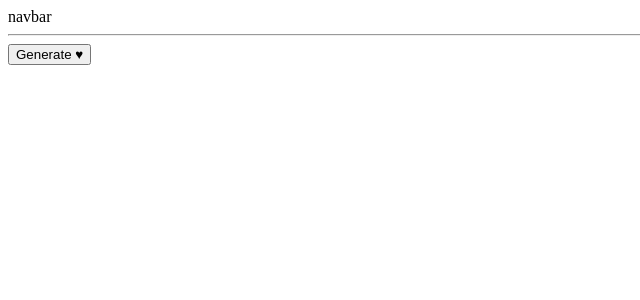
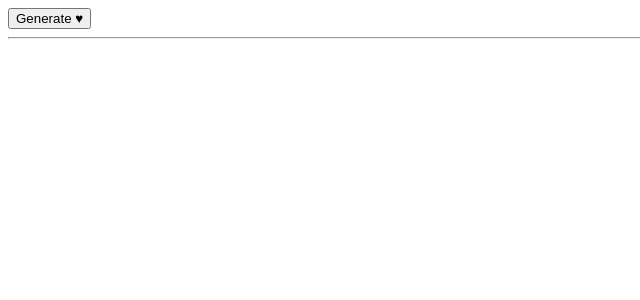
Before and after one commit to Lana-sloth/NPC-generator, an Angular app: page / in a window 1280 px wide. Shown: the top 300 px of the page, without its empty margins (0-640 px from the left). Built offline with nearby package versions, Linux system fonts and the light colour scheme.

Commit message:
Generate button moved to navbar component

```diff
--- a/src/app/character/character.component.ts
+++ b/src/app/character/character.component.ts
@@ -9,8 +9,7 @@ import { CharacterService } from './character.service';
   selector: 'character',
   styleUrls:['./character.component.css'],
   template: `
-  <navbar-component></navbar-component>
-  <button (click)='getCharacter()'> Generate ♥ </button>
+  <navbar-component (generate)='getCharacter()'></navbar-component>
 
   <div *ngIf='character'>
       <div><h1>{{ character.name | titlecase }}</h1> </div>
--- a/src/app/character/components/navbar.component.ts
+++ b/src/app/character/components/navbar.component.ts
@@ -1,11 +1,18 @@
-import { Component } from '@angular/core';
+import { Component, Output, EventEmitter } from '@angular/core';
 
 @Component({
   selector: 'navbar-component',
   styleUrls: ['../../app.component.css'],
   template: `
-  <div>navbar</div>
+  <button (click)='onGenerate()'> Generate ♥ </button>
   <hr>
   `
 })
-export class NavbarComponent {}
+export class NavbarComponent {
+    @Output()
+    generate: EventEmitter<any> = new EventEmitter();
+
+    onGenerate(){
+        this.generate.emit();
+    }
+}
```
